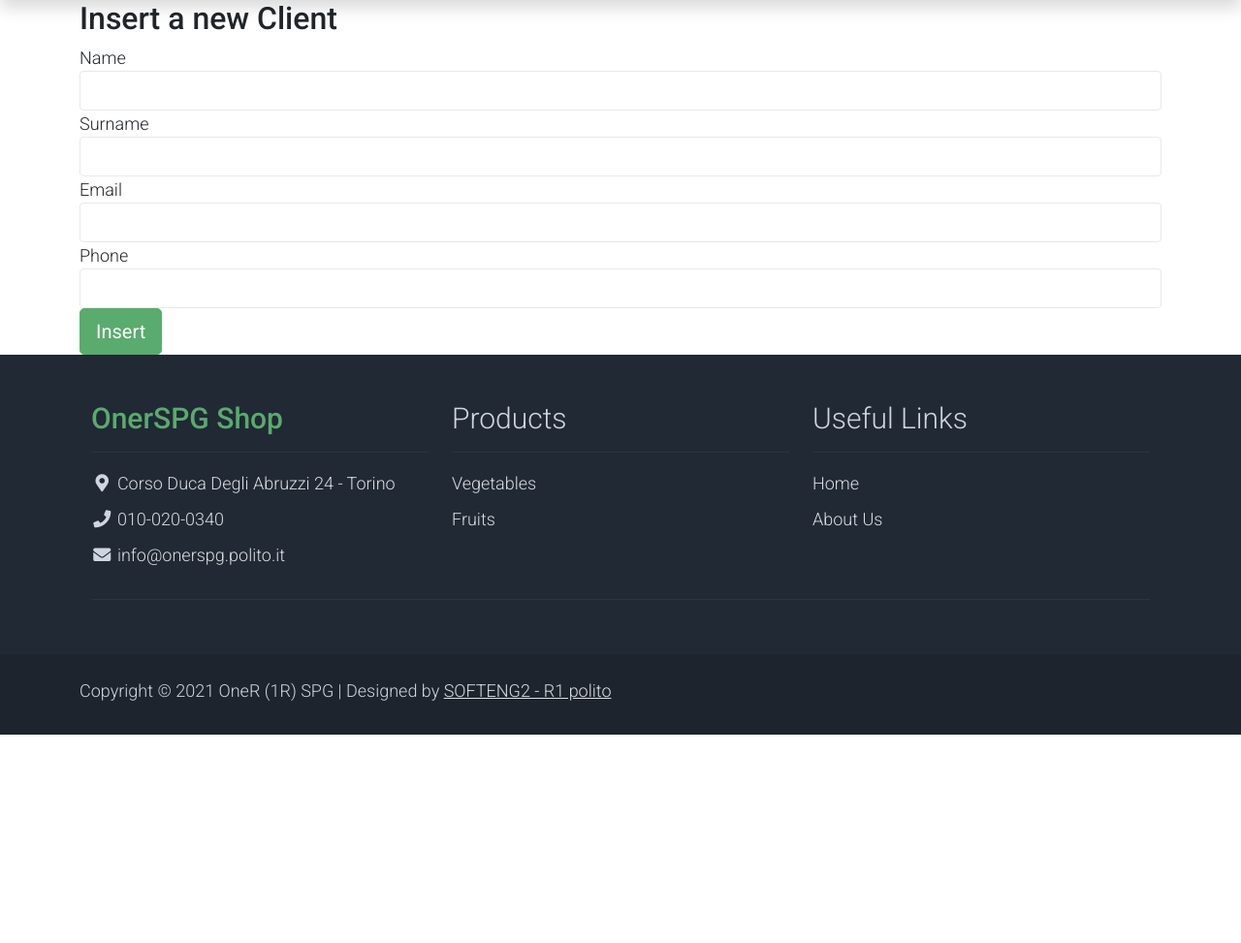
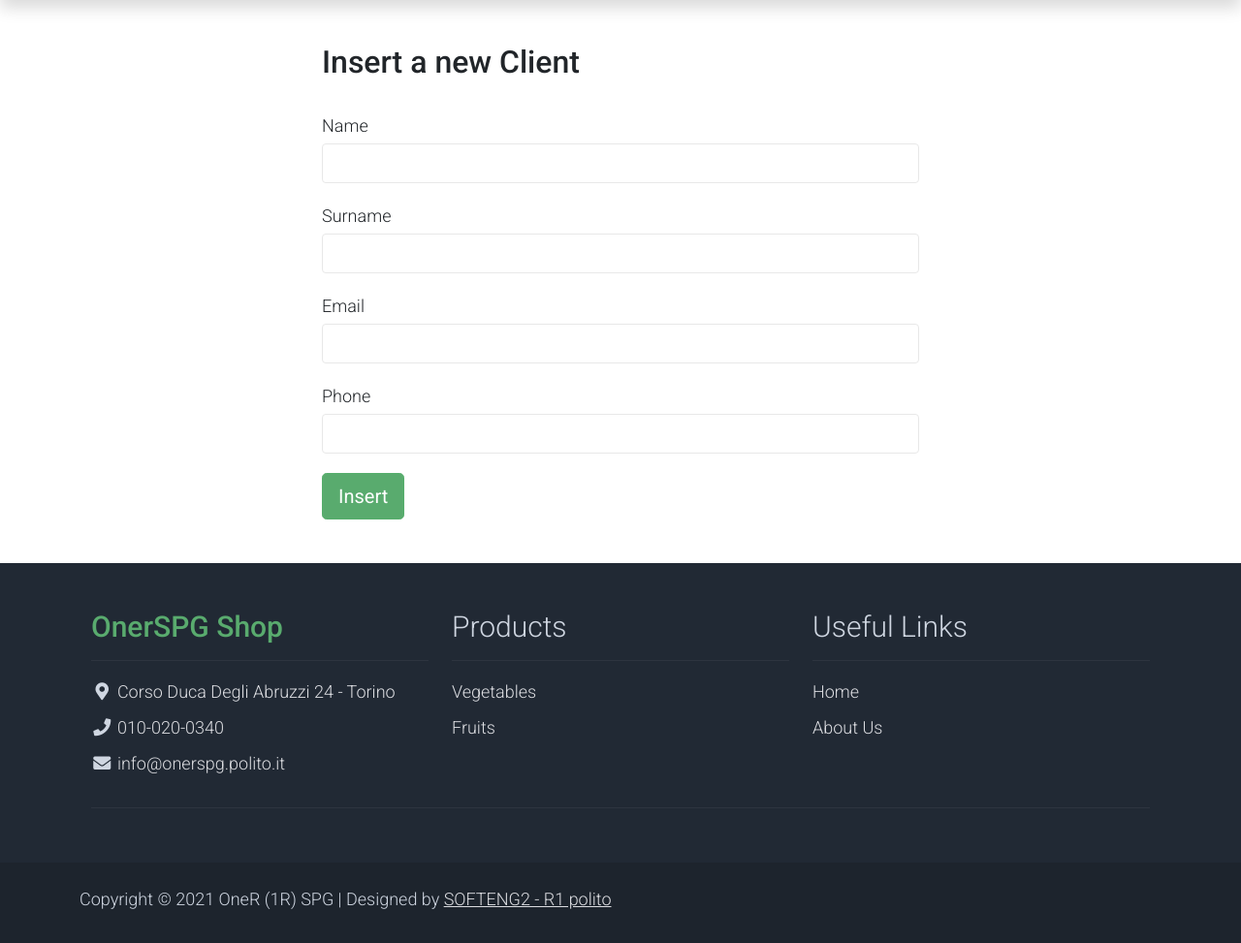
Before and after one commit to shantifabri/SE2-R1-SPG, a Flask app: template project/templates/insertclient.html in a window 1280 px wide. Shown: the part 132-1105 px from the top of the page at 97% size. Before the commit the page ends 890 px from the top, so only its background shows below. Run offline with Flask 2, Linux system fonts and the light colour scheme; the template is opened without the code that fills it: values that come from a table or form of the project are taken from there, others are empty; some libraries are stand-ins or nearby versions.

Commit message:
Graphical updates and review
Graphical updates ready for the demo.

```diff
--- a/project/static/assets/css/onertp.css
+++ b/project/static/assets/css/onertp.css
@@ -46,6 +46,11 @@ body, ul, li, p, a, label, input, div {
 }
 /* General */
 .logo { font-weight: 500 !important;}
+.form-container { padding-top:20px; padding-bottom:20px; }
+.form-container-spacing { padding-bottom:45px !important; }
+.form-group { padding-bottom:20px; }
+.form-signin-heading{ padding-top:25px; padding-bottom:25px; }
+.control-label{ padding-bottom:5px; }
 .text-warning {  color: #ede861 !important;}
 .text-muted { color: #bcbcbc !important;}
 .text-success { color: #59ab6e !important;}
--- a/project/templates/insertclient.html
+++ b/project/templates/insertclient.html
@@ -1,6 +1,6 @@
 {% import "bootstrap/wtf.html" as wtf %} {% extends "base.html" %} {% block main %}
-<div class="container">
-    <form method="POST" action="/insertclient">
+<div class="container col-md-6">
+    <form class="form-container form-container-spacing" method="POST" action="/insertclient">
         <h2 class="form-signin-heading">Insert a new Client</h2>
         {{ form.hidden_tag() }} {{ wtf.form_field(form.name) }} {{ wtf.form_field(form.surname) }} {{ wtf.form_field(form.email) }} {{ wtf.form_field(form.phone) }}
         <button class="btn btn-lg btn-success btn-block" type="submit">Insert</button>
--- a/project/templates/singleproduct.html
+++ b/project/templates/singleproduct.html
@@ -145,7 +145,7 @@
                             <li>Excepteur sint</li>
                         </ul>
 
-                        <form action="{{ url_for('singleproduct', product_id = product.product_id) }}" method="POST">
+                        <form class="form-container" action="{{ url_for('singleproduct', product_id = product.product_id) }}" method="POST">
                             <!-- <input type="hidden" name="product-title" value="Activewear"> -->
                             <div class="row">
                                 <div class="col-8">
```
Also changed, not shown: 5 other files.
